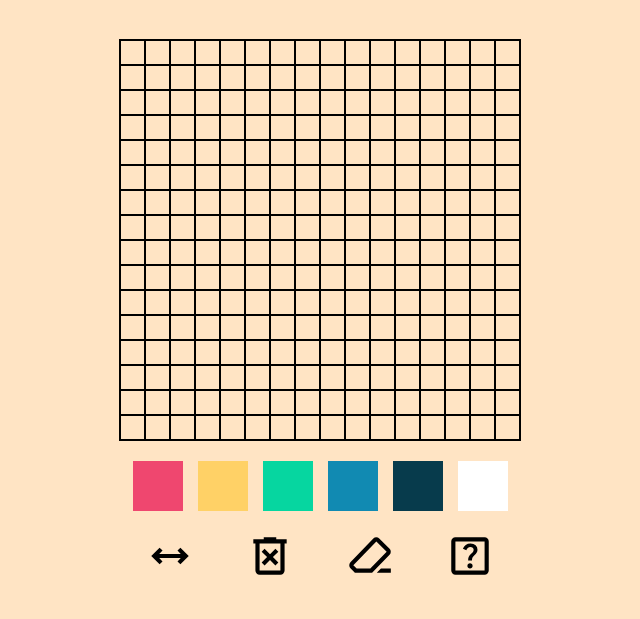
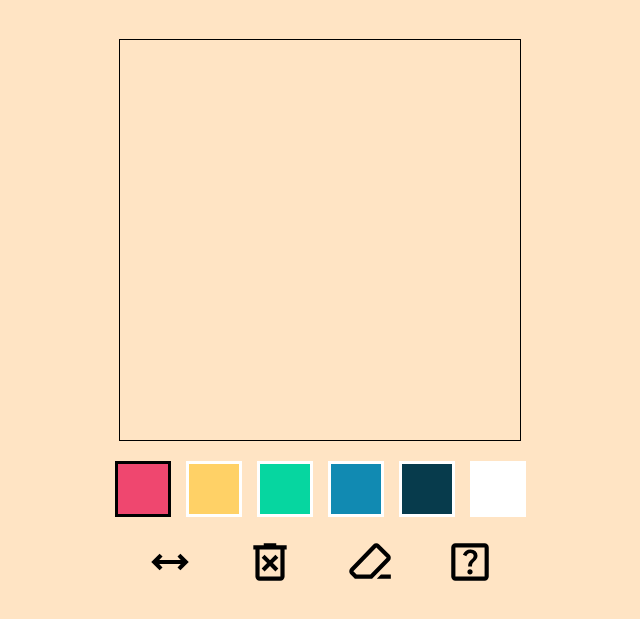
Before and after one commit to Aayushstha03/etch-a-sketch, a plain HTML site: page index.html in a window 1280 px wide. Both pictures are taken after a click on the element 477 px from the left and 560 px from the top of the page. Shown: the part 75-694 px from the top of the page, without its empty margins (320-960 px from the left). Drawn offline with Linux system fonts and the light colour scheme.

Commit message:
selected button view

```diff
--- a/script.js
+++ b/script.js
@@ -1,21 +1,4 @@
 const gameUI = document.querySelector('#gameUI')
-//color coed buttons
-const redBtn = document.getElementById('red')
-redBtn.addEventListener('click', () => currentColor = 'red')
-const yellowBtn = document.getElementById('yellow')
-yellowBtn.addEventListener('click', () => currentColor = 'yellow')
-const greenBtn = document.getElementById('green')
-greenBtn.addEventListener('click', () => currentColor = 'green')
-const blueBtn = document.getElementById('blue')
-blueBtn.addEventListener('click', () => currentColor = 'blue')
-const darkBtn = document.getElementById('dark')
-darkBtn.addEventListener('click', () => currentColor = 'dark')
-const whiteBtn = document.getElementById('white')
-whiteBtn.addEventListener('click', () => currentColor = 'white')
-const eraserBtn = document.getElementById('eraser')
-eraserBtn.addEventListener('click', () => currentColor = 'erased')
-const rainbowBtn = document.getElementById('rainbow')
-rainbowBtn.addEventListener('click', () => currentColor = 'rainbow')
 
 //board and ui vars
 let boardSize = 16;
@@ -110,3 +93,54 @@ function rainbow() {
     var color = colors[Math.floor(Math.random() * colors.length)];
     return color
 }
+
+//color coed buttons
+const redBtn = document.getElementById('red')
+redBtn.addEventListener('click', () => {
+    clearSelected()
+    redBtn.setAttribute('style', `border: 3px solid black;`)
+    currentColor = 'red'
+})
+const yellowBtn = document.getElementById('yellow')
+yellowBtn.addEventListener('click', () => {
+    clearSelected()
+    yellowBtn.setAttribute('style', `border: 3px solid black;`)
+    currentColor = 'yellow'
+})
+const greenBtn = document.getElementById('green')
+greenBtn.addEventListener('click', () => {
+    clearSelected()
+    greenBtn.setAttribute('style', `border: 3px solid black;`)
+    currentColor = 'green'
+})
+const blueBtn = document.getElementById('blue')
+blueBtn.addEventListener('click', () => {
+    currentColor = 'blue'
+    clearSelected()
+    blueBtn.setAttribute('style', `border: 3px solid black;`)
+})
+const darkBtn = document.getElementById('dark')
+darkBtn.addEventListener('click', () => {
+    currentColor = 'dark'
+    clearSelected()
+    darkBtn.setAttribute('style', `border: 3px solid black;`)
+})
+const whiteBtn = document.getElementById('white')
+whiteBtn.addEventListener('click', () => {
+    currentColor = 'white'
+    clearSelected()
+    whiteBtn.setAttribute('style', `border: 3px solid black;`)
+})
+const eraserBtn = document.getElementById('eraser')
+eraserBtn.addEventListener('click', () => currentColor = 'erased')
+const rainbowBtn = document.getElementById('rainbow')
+rainbowBtn.addEventListener('click', () => currentColor = 'rainbow')
+
+function clearSelected() {
+    redBtn.removeAttribute('style')
+    yellowBtn.removeAttribute('style')
+    blueBtn.removeAttribute('style')
+    greenBtn.removeAttribute('style')
+    darkBtn.removeAttribute('style')
+    whiteBtn.removeAttribute('style')
+}
--- a/styles.css
+++ b/styles.css
@@ -31,7 +31,7 @@ body {
 }
 
 .tile {
-  border: 1px solid black;
+  /* border: 1px solid black; */
   /* padding: 10px; */
   flex: auto;
 }
@@ -52,28 +52,34 @@ body {
   flex: auto;
 }
 
-#boardButtons{
+#boardButtons {
   display: flex;
   gap: 50px;
 }
 
 #red {
   background-color: #ef476f;
+  border: 3px solid white;
 }
 #yellow {
   background-color: #ffd166;
+  border: 3px solid white;
 }
 #green {
   background-color: #06d6a0;
+  border: 3px solid white;
 }
 #blue {
   background-color: #118ab2;
+  border: 3px solid white;
 }
 #dark {
   background-color: #073b4c;
+  border: 3px solid white;
 }
 #white {
   background-color: #ffffff;
+  border: 3px solid white;
 }
 #eraser {
   background-color: bisque;
```
